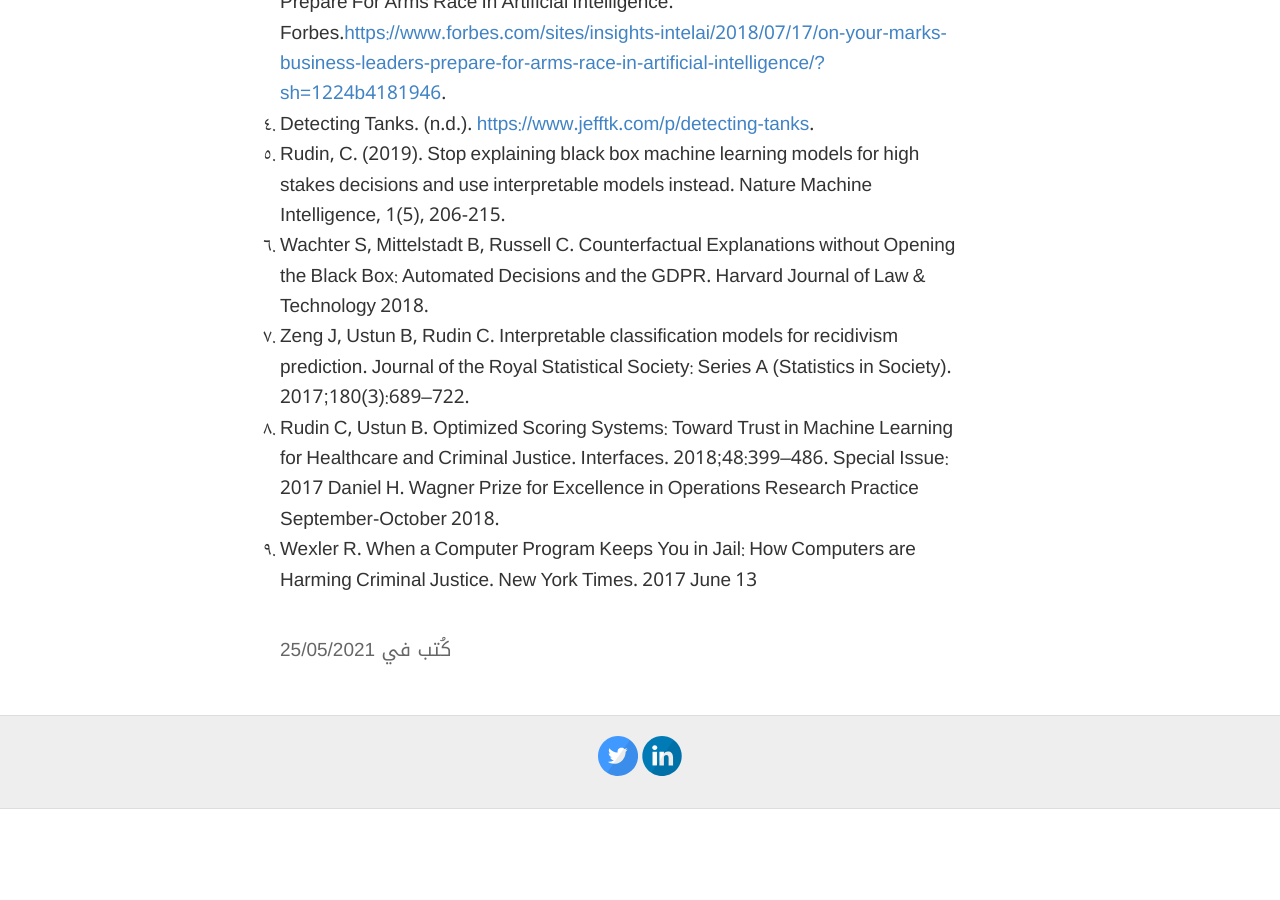
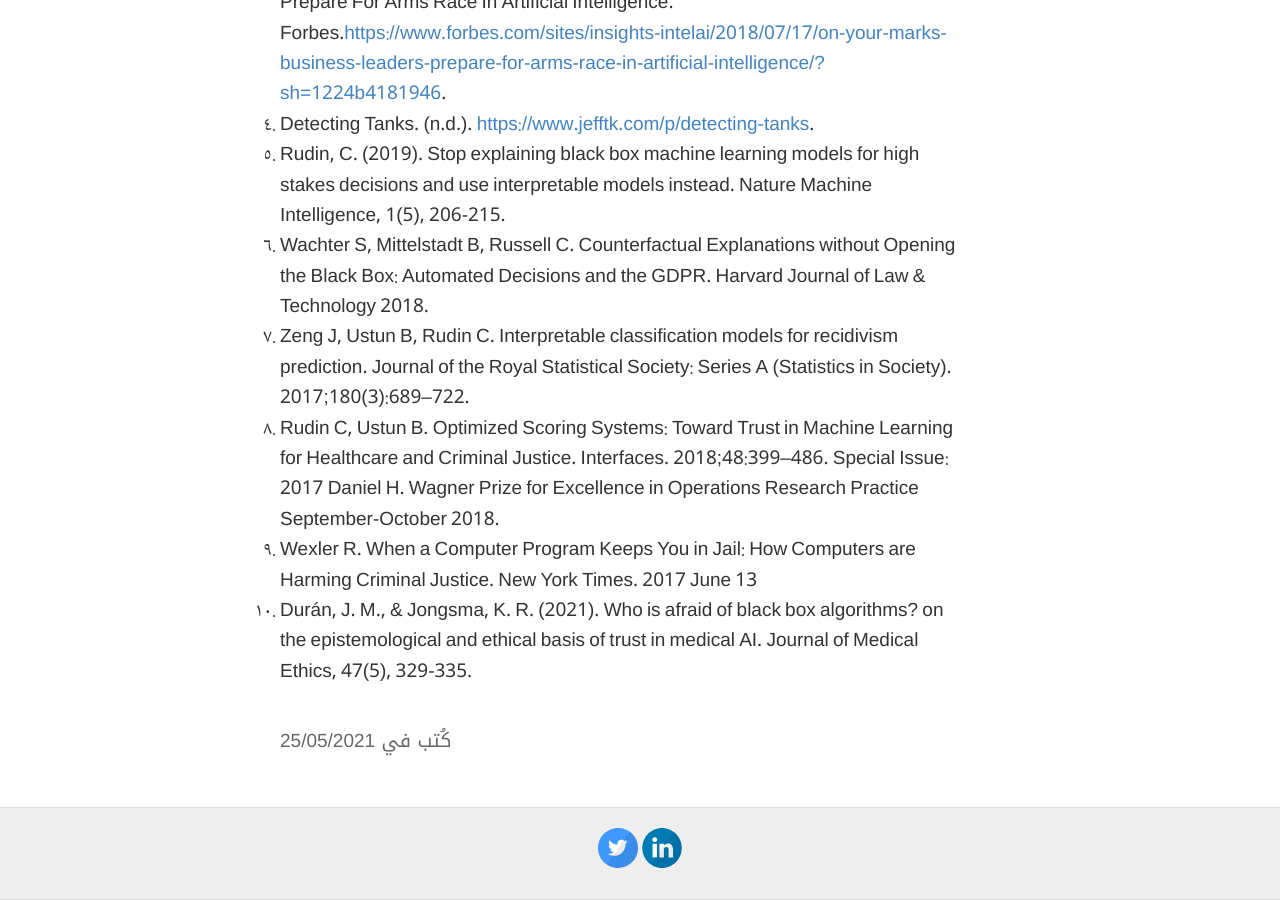
Before and after one commit to sahar119911/AldhaheriS, a Jekyll site: the page built from _posts/2021-5-25-NN-as-black-box.md, in a window 1280 px wide and 900 px high, scrolled down 5605 px. Built offline with Jekyll 4.4.1, drawn with Linux system fonts in a browser that asks for light colours; before the commit the page ends 6414 px from its top, so only the background shows below that.

Commit message:
Update 2021-5-25-NN-as-black-box.md

```diff
--- a/_posts/2021-5-25-NN-as-black-box.md
+++ b/_posts/2021-5-25-NN-as-black-box.md
@@ -73,3 +73,4 @@ icon: 👓
 7. Zeng J, Ustun B, Rudin C. Interpretable classification models for recidivism prediction. Journal of the Royal Statistical Society: Series A (Statistics in Society). 2017;180(3):689–722.
 8. Rudin C, Ustun B. Optimized Scoring Systems: Toward Trust in Machine Learning for Healthcare and Criminal Justice. Interfaces. 2018;48:399–486. Special Issue: 2017 Daniel H. Wagner Prize for Excellence in Operations Research Practice September-October 2018.
 9. Wexler R. When a Computer Program Keeps You in Jail: How Computers are Harming Criminal Justice. New York Times. 2017 June 13
+10. Durán, J. M., & Jongsma, K. R. (2021). Who is afraid of black box algorithms? on the epistemological and ethical basis of trust in medical AI. Journal of Medical Ethics, 47(5), 329-335.
```
